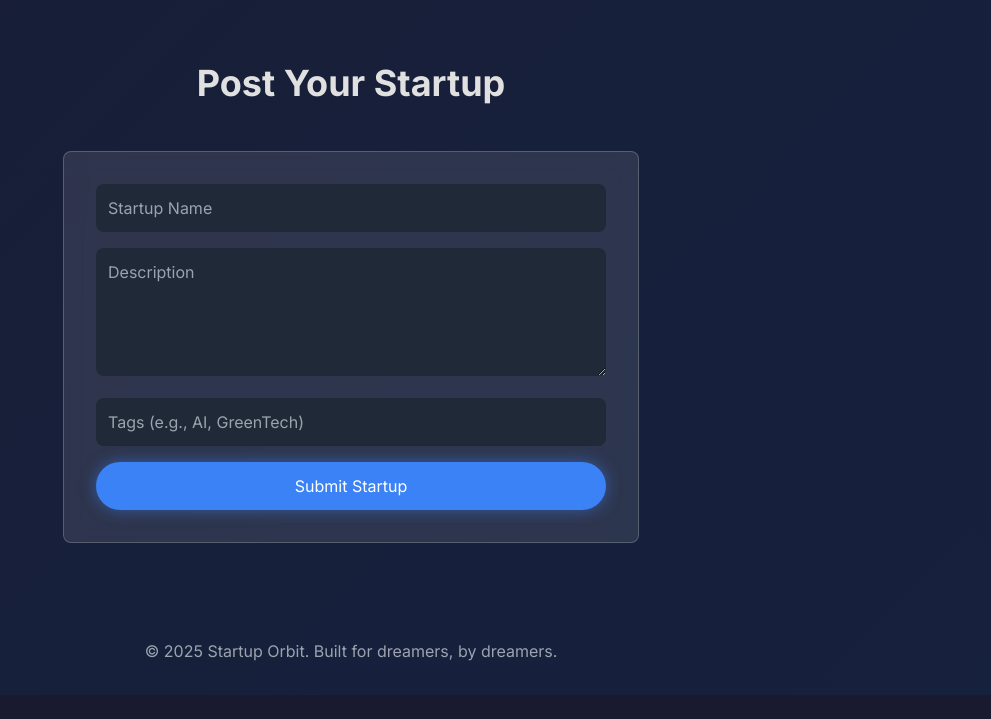
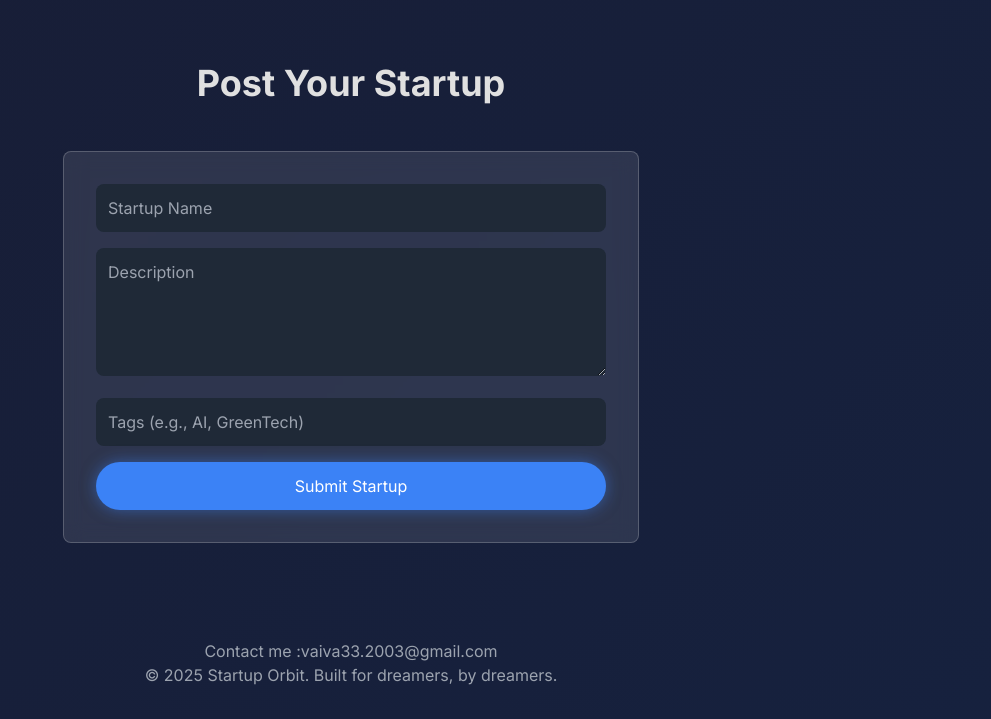
Before and after one commit to vaidude/startup, a Django app: page / in a window 1280 px wide. Shown: the part 2112-2831 px from the top of the page, without its empty margins (289-1280 px from the left). Before the commit the page ends 2807 px from the top, so only its background shows below. Run offline with Django 5.2, Linux system fonts and the light colour scheme.

Commit message:
firstcommit

```diff
--- a/startupapp/templates/index.html
+++ b/startupapp/templates/index.html
@@ -332,7 +332,9 @@
 
     <!-- Footer -->
     <footer class="py-8 text-center text-gray-400">
+        <p>Contact me :vaiva33.2003@gmail.com</p>
         <p>© 2025 Startup Orbit. Built for dreamers, by dreamers.</p>
+
     </footer>
 
     <script>
```
